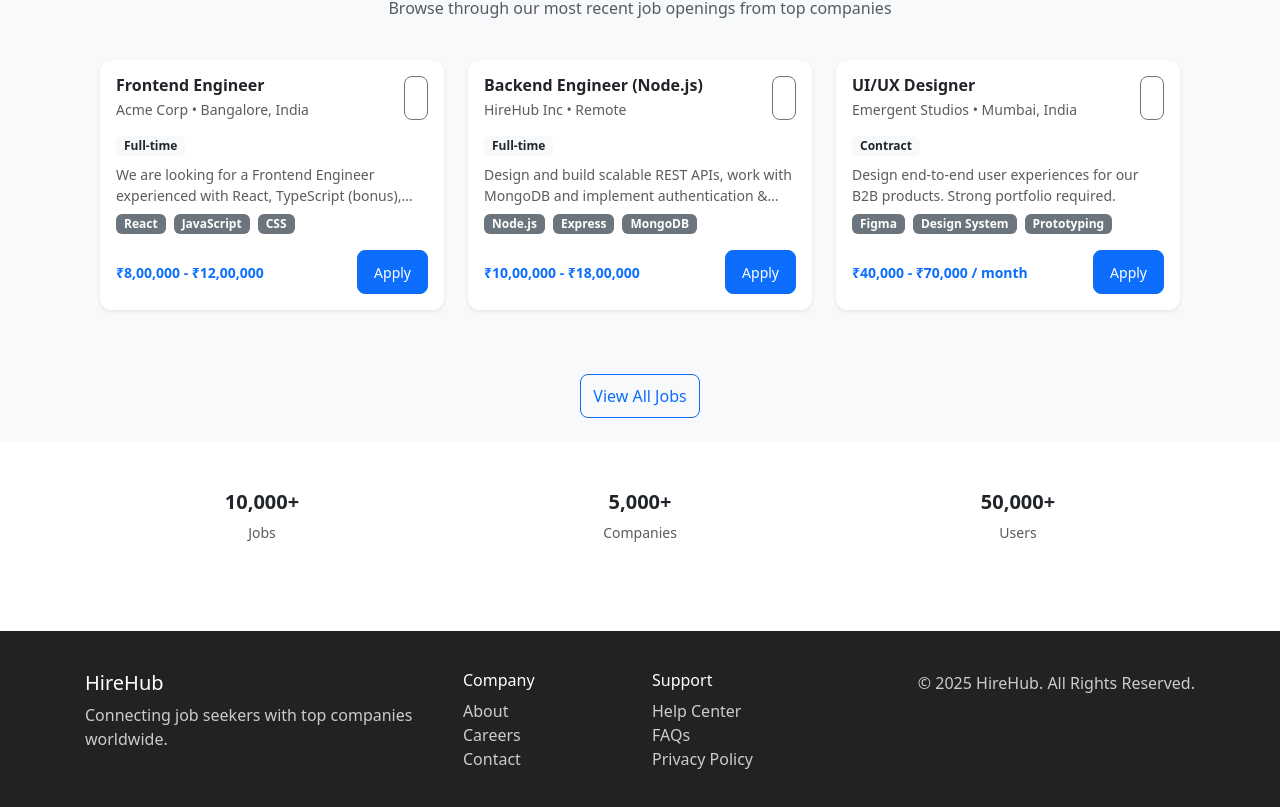
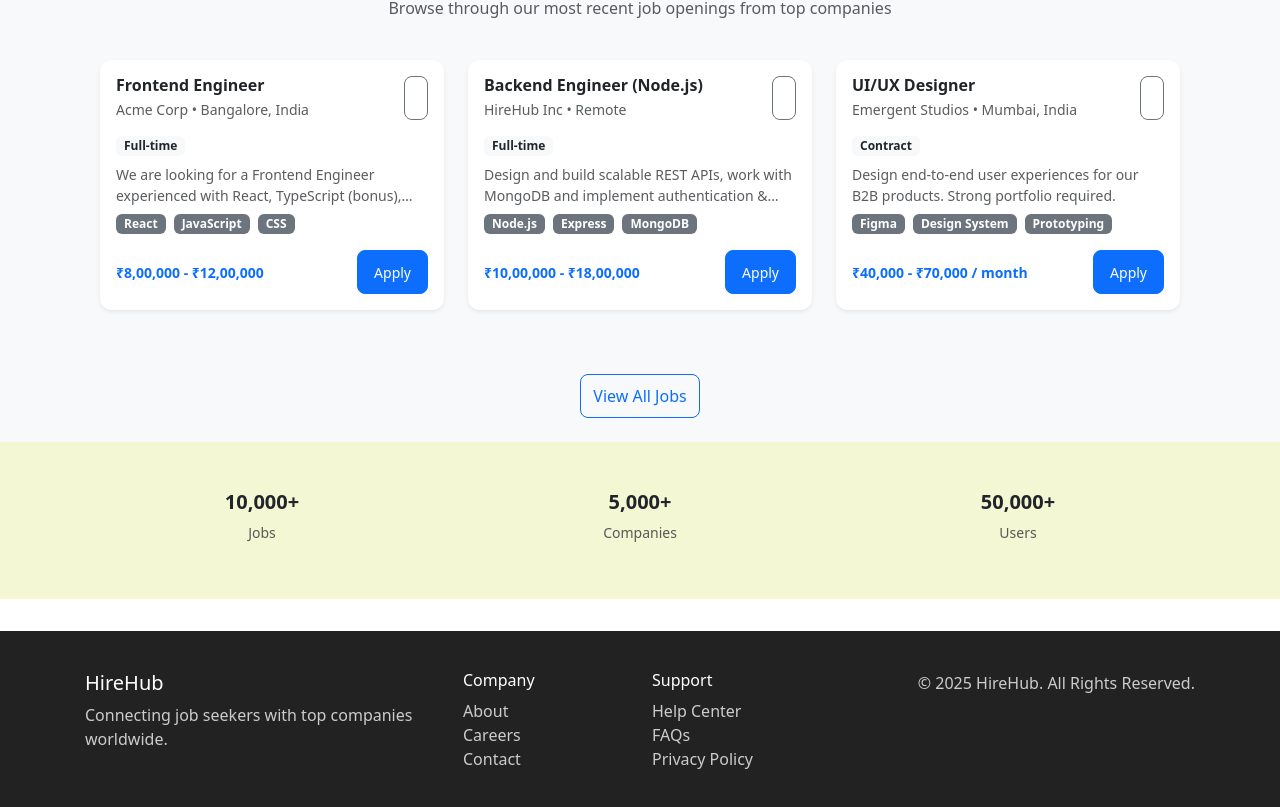
Before and after one commit to ommprakashsahoo144/HireHub, a React app in the folder frontend/: page / in a window 1280 px wide. Shown: the part 860-1667 px from the top of the page. Built offline with nearby package versions, Linux system fonts and the light colour scheme; some icons are missing; the HTML template or start-up script is replaced by a standard one.

Commit message:
#ui change

```diff
--- a/frontend/src/pages/Home.jsx
+++ b/frontend/src/pages/Home.jsx
@@ -111,7 +111,13 @@
       </section>
 
      {/* Stats Section */}
-      <section className="py-4">
+<section
+  className="py-4"
+  style={{
+    backgroundColor: `hsl(${Math.floor(Math.random() * 360)}, 70%, 90%)`,
+    transition: "background-color 0.5s ease",
+  }}
+>
   <Container>
     <Row>
       <Col xs={4} className="text-center mb-3">
@@ -133,6 +139,7 @@
   </Container>
 </section>
 
+
       {/* Apply Modal */}
       <ApplyModal
         show={showApply}
```
Lines whose indentation alone changed are shown as unchanged.
